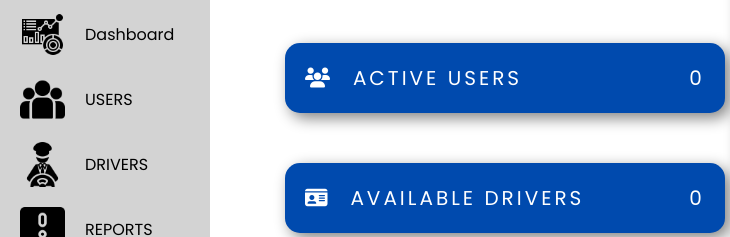
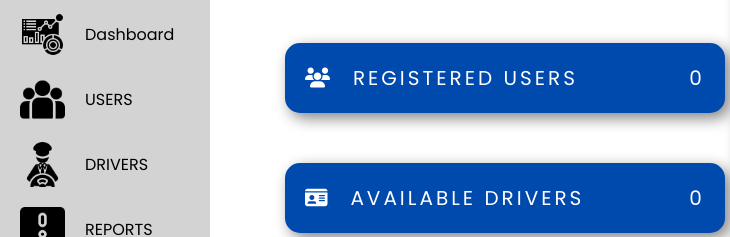
Before and after one commit to Jngkay/trikeweb, a website: page pages/main.html in a window 1280 px wide. Shown: the part 164-401 px from the top of the page, 0-730 px from the left. Drawn offline with nearby package versions, Linux system fonts and the light colour scheme; no server answers.

Commit message:
Update main.html
change name

```diff
--- a/pages/main.html
+++ b/pages/main.html
@@ -44,7 +44,7 @@
                         <div class="card">
                             <div class="icon-title">
                                 <i class="fa-solid fa-users"></i>
-                                <p class="card-title">ACTIVE USERS</p>
+                                <p class="card-title">REGISTERED USERS</p>
                             </div>
                             <p class="usersCount">0</p>
                         </div>
```
